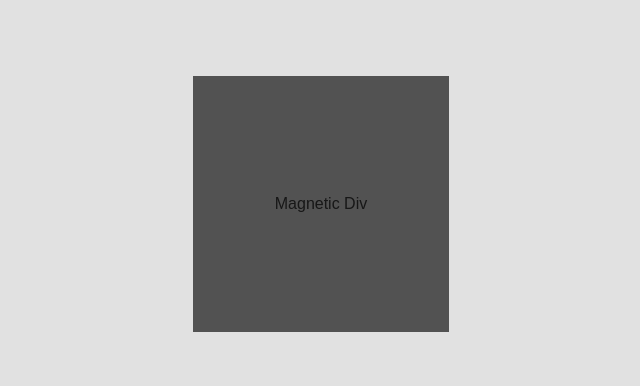
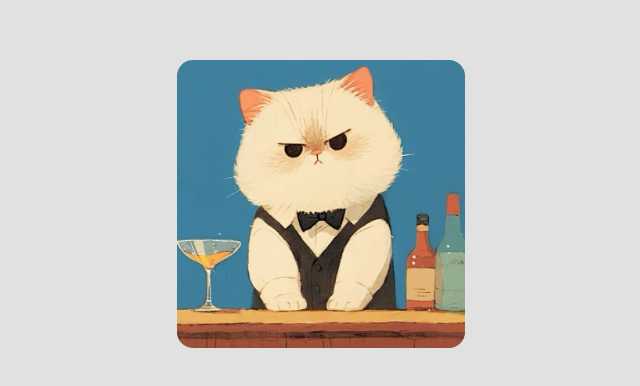
Before and after one commit to hlmyrsyd/codelab-blog, a Next.js app: page /codeground in a window 1280 px wide. Shown: the part 196-582 px from the top of the page, without its empty margins (319-959 px from the left). Built offline with nearby package versions, Linux system fonts and the light colour scheme.

Commit message:
feat/finishing tutorial test

```diff
--- a/app/codeground/magnetic.tsx
+++ b/app/codeground/magnetic.tsx
@@ -1,16 +1,15 @@
 "use client";
 
-import { useState } from "react";
 import { motion, useMotionValue, useSpring } from "framer-motion";
+import Image from "next/image";
 
 export default function Magnetic() {
-    const [isNearCursor, setIsNearCursor] = useState(false);
     const originX = useMotionValue(0);
     const originY = useMotionValue(0);
-    const smoothOptions = { stiffness: 300, damping: 20, mass: 1.5}
+    const smoothOptions = { stiffness: 300, damping: 20, mass: 1.5 };
     const springX = useSpring(originX, smoothOptions);
     const springY = useSpring(originY, smoothOptions);
-    const distanceLimit = 500; // Increased distance for magnetic effect
+    const distanceLimit = 300;
 
     const handleMouseMove = (e:any) => {
         const rect = e.currentTarget.getBoundingClientRect();
@@ -21,27 +20,23 @@ export default function Magnetic() {
         const distance = Math.sqrt(distX * distX + distY * distY);
 
         if (distance < distanceLimit) {
-            setIsNearCursor(true);
             const pullStrength = 1 - distance / distanceLimit;
-            originX.set(distX * pullStrength * 1); // Increased magnetic strength
-            originY.set(distY * pullStrength * 1);
+            originX.set(distX * pullStrength);
+            originY.set(distY * pullStrength);
         } else {
-            setIsNearCursor(false);
-            originX.set(0); // Reset to original position
+            originX.set(0);
             originY.set(0);
         }
     };
 
     const handleMouseLeave = () => {
-        // Reset position when cursor leaves
-        setIsNearCursor(false);
         originX.set(0);
         originY.set(0);
     };
 
     return (
         <motion.div
-            className="w-64 h-64 bg-neutral-600 flex justify-center items-center"
+            className="w-72 h-72 flex justify-center items-center cursor-pointer"
             style={{
                 x: springX,
                 y: springY,
@@ -49,7 +44,15 @@ export default function Magnetic() {
             onMouseMove={handleMouseMove}
             onMouseLeave={handleMouseLeave}
         >
-            Magnetic Div
+            <div className="flex w-full h-full">
+                <Image
+                    src="/images/contoh-img.png"
+                    alt="contoh gambar"
+                    height={600}
+                    width={600}
+                    className="object-cover w-full h-full rounded-2xl"
+                />
+            </div>
         </motion.div>
     );
 };
```
Also changed, not shown: public/images/contoh-img.png (added).
